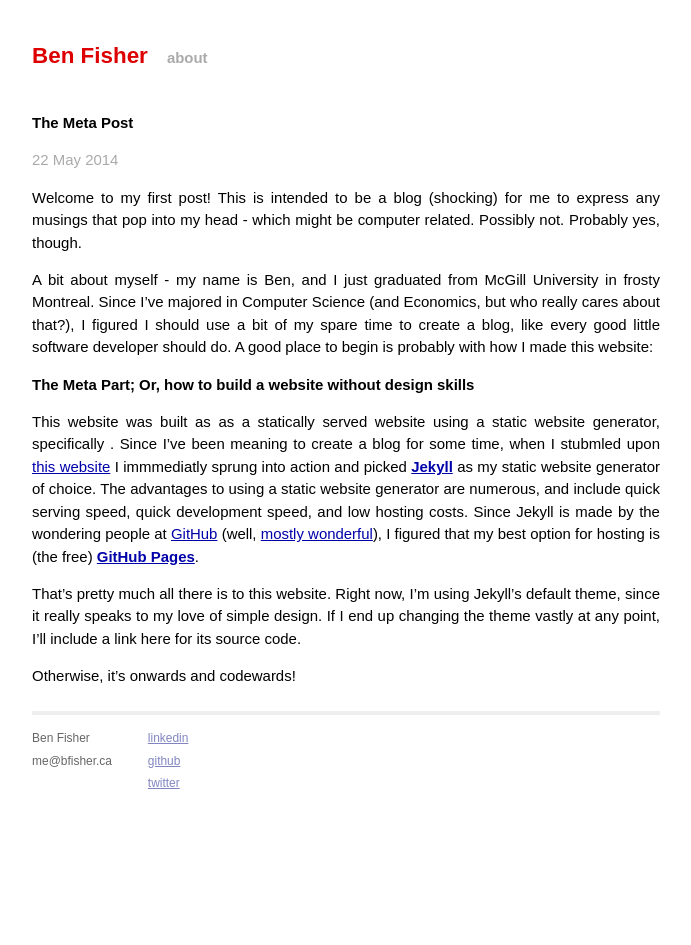
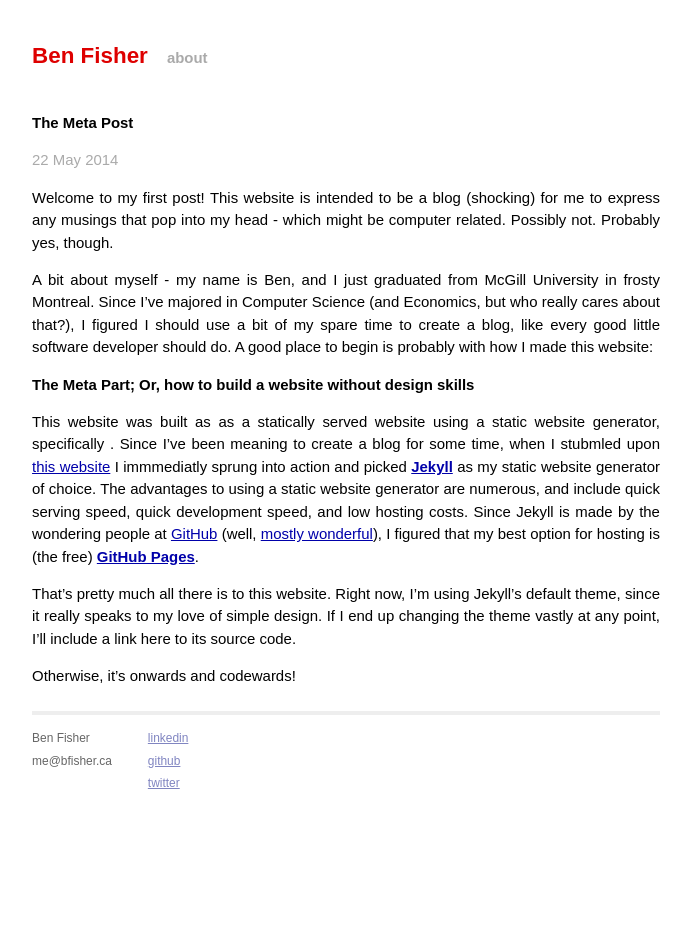
Before and after one commit to bzfisher/bzfisher.github.io, a Jekyll site: the page built from _posts/2014-05-22-the-meta-post.markdown, in a window 1280 px wide. Shown: the whole page, without its empty margins (294-985 px from the left). Built offline with Jekyll 4.4.1, drawn with Linux system fonts in a browser that asks for light colours; Markdown is read by kramdown in place of the engine named in the settings.

```diff
--- a/_posts/2014-05-22-the-meta-post.markdown
+++ b/_posts/2014-05-22-the-meta-post.markdown
@@ -3,7 +3,7 @@
 title:  "The Meta Post"
 tags: blog coding jekyll
 ---
-Welcome to my first post! This is intended to be a blog (shocking) for me to express any musings that pop into my head - which might be computer related. Possibly not. Probably yes, though.
+Welcome to my first post! This website is intended to be a blog (shocking) for me to express any musings that pop into my head - which might be computer related. Possibly not. Probably yes, though.
 
 A bit about myself - my name is Ben, and I just graduated from McGill University in frosty Montreal. Since I've majored in Computer Science (and Economics, but who really cares about that?), I figured I should use a bit of my spare time to create a blog, like every good little software developer should do. A good place to begin is probably with how I made this website:
 
@@ -11,7 +11,7 @@
 
 This website was built as as a statically served website using a static website generator, specifically . Since I've been meaning to create a blog for some time, when I stubmled upon [this website][top_static_gen] I immmediatly sprung into action and picked **[Jekyll][jekyll]** as my static website generator of choice. The advantages to using a static website generator are numerous, and include quick serving speed, quick development speed, and low hosting costs. Since Jekyll is made by the wondering people at [GitHub] [github] (well, [mostly wonderful][github_trouble]), I figured that my best option for hosting is (the free) **[GitHub Pages][github_pages]**.
 
-That's pretty  much all there is to this website. Right now, I'm using Jekyll's default theme, since it really speaks to my love of simple design. If I end up changing the theme vastly at any point, I'll include a link here for its source code.
+That's pretty  much all there is to this website. Right now, I'm using Jekyll's default theme, since it really speaks to my love of simple design. If I end up changing the theme vastly at any point, I'll include a link here to its source code.
 
 Otherwise, it's onwards and codewards!
 
```
